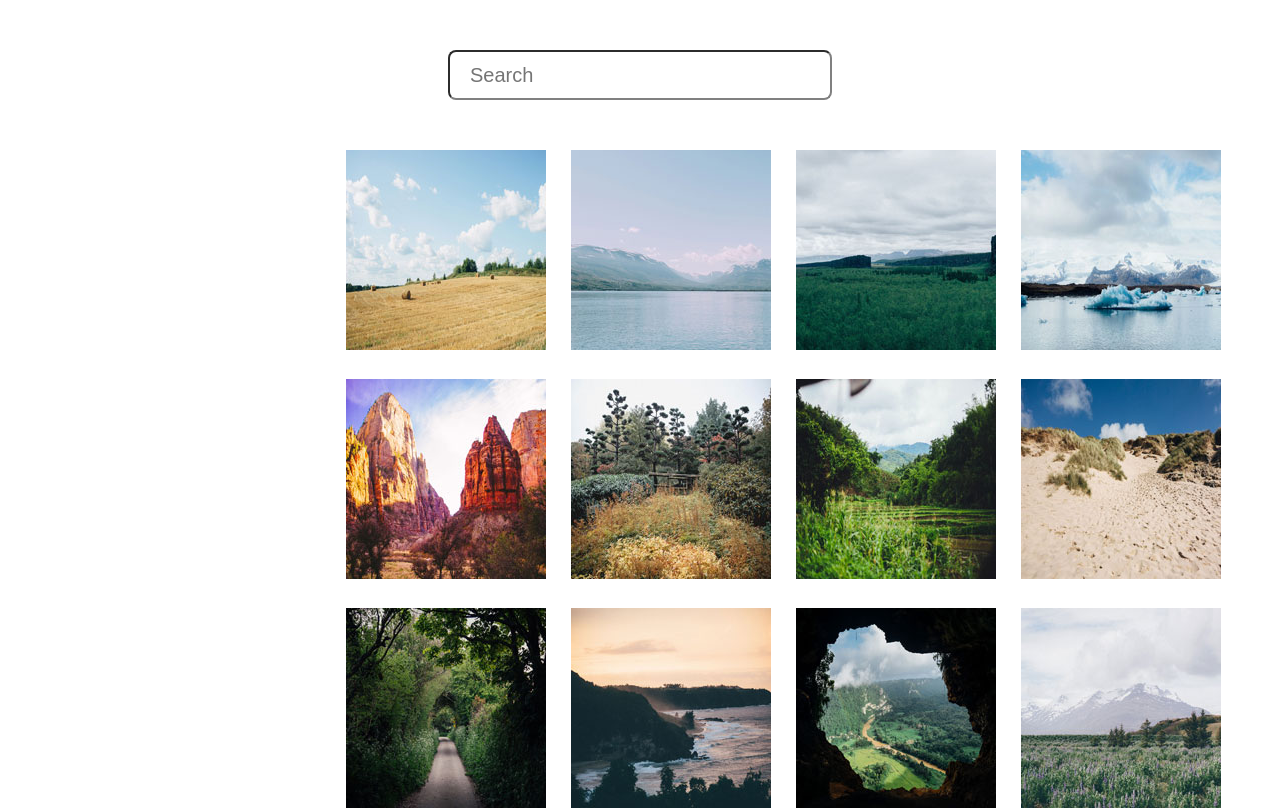
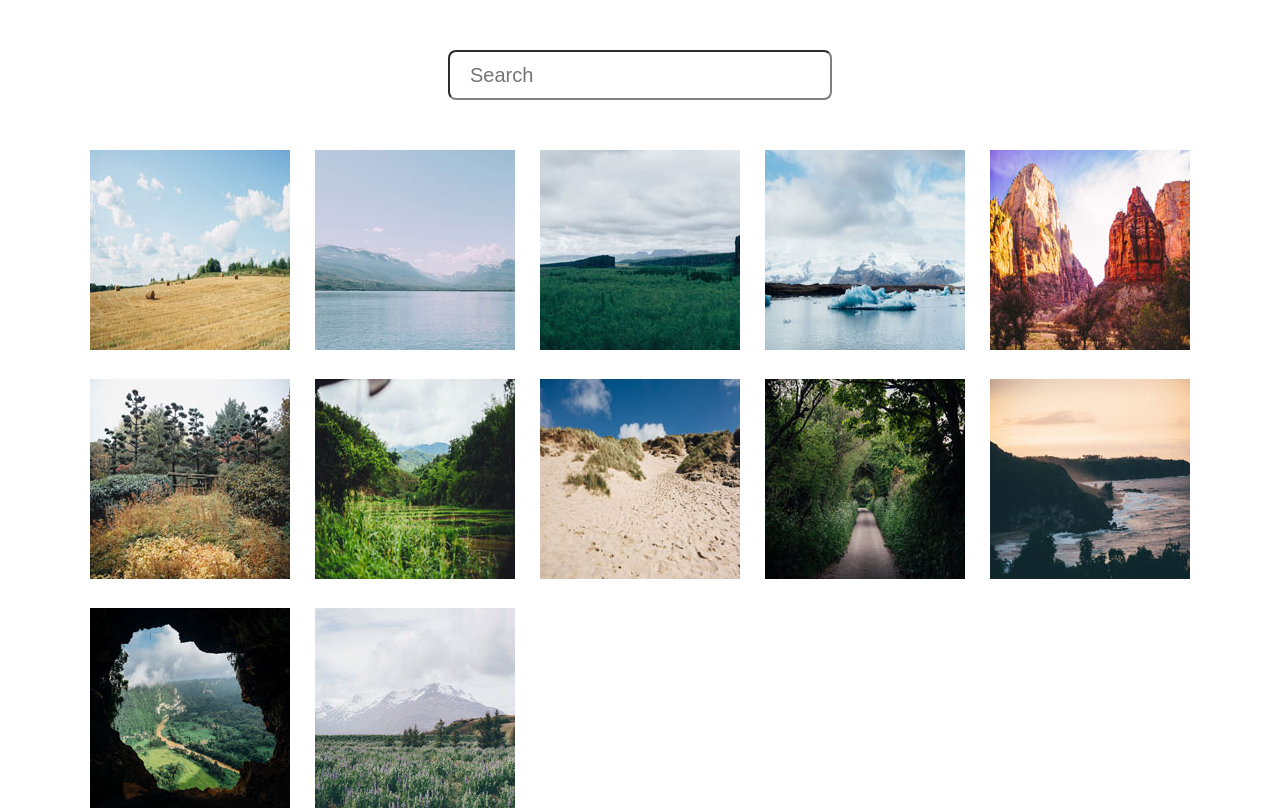
Before and after one commit to MartWolf/An-Interactive-Photo-Gallery, a plain HTML site: page Index.html in a window 1280 px wide. Drawn offline with Linux system fonts and the light colour scheme.

Commit message:
changed where the script tags where

```diff
--- a/Index.html
+++ b/Index.html
@@ -2,9 +2,6 @@
 <html  lang="en">
     <head>
         <title>Photo Gallery</title>
-        <script src="js/baguetteBox.min.js" async></script>
-        <script src="js/searchFilter.js"></script>
-        <script src="js/app.js" async></script>
         <link rel="stylesheet" href="css/baguetteBox.min.css">
         <link rel="stylesheet" href="css/styles.css">
     </head>
@@ -12,20 +9,25 @@
         <header>
             <input id="search" name="search" type="search" placeholder="Search">
         </header>
-        <div class="gallery">
-            <a href="photos/01.jpg" data-caption="I love hay bales. Took this snap on a drive through the countryside past some straw fields." ><img src="/photos/thumbnails/01.jpg" alt="Hay Bales"></a>
-            <a href="photos/02.jpg" data-caption="The lake was so calm today. We had a great view of the snow on the mountains from here."><img src="/photos/thumbnails/02.jpg" alt="Lake"></a>
-            <a href="photos/03.jpg" data-caption="I hiked to the top of the mountain and got this picture of the canyon and trees below."><img src="/photos/thumbnails/03.jpg" alt="Canyon"></a>
-            <a href="photos/04.jpg" data-caption="It was amazing to see an iceberg up close, it was so cold but didn’t snow today. "><img src="/photos/thumbnails/04.jpg" alt="Iceberg"></a>
-            <a href="photos/05.jpg" data-caption="The red cliffs were beautiful. It was really hot in the desert but we did a lot of walking through the canyons."><img src="/photos/thumbnails/05.jpg" alt="Desert"></a>
-            <a href="photos/06.jpg" data-caption="Fall is coming, I love when the leaves on the trees start to change color."><img src="/photos/thumbnails/06.jpg" alt="Fall"></a>
-            <a href="photos/07.jpg" data-caption="I drove past this plantation yesterday, everything is so green!"><img src="/photos/thumbnails/07.jpg" alt="Plantation"></a>
-            <a href="photos/08.jpg" data-caption="My summer vacation to the Oregon Coast. I love the sandy dunes!"><img src="/photos/thumbnails/08.jpg" alt="Dunes"></a>
-            <a href="photos/09.jpg" data-caption="We enjoyed a quiet stroll down this countryside lane. "><img src="/photos/thumbnails/09.jpg" alt="Countryside Lane"></a>
-            <a href="photos/10.jpg" data-caption="Sunset at the coast! The sky turned a lovely shade of orange."><img src="/photos/thumbnails/10.jpg" alt="Sunset"></a>
-            <a href="photos/11.jpg" data-caption="I did a tour of a cave today and the view of the landscape below was breathtaking."><img src="/photos/thumbnails/11.jpg" alt="Cave"></a>
-            <a href="photos/12.jpg" data-caption="I walked through this meadow of bluebells and got a good view of the snow on the mountain before the fog came in."><img src="/photos/thumbnails/12.jpg" alt="Bluebells"></a>
-        </div>
+
+            <div class="gallery">
+                <a href="photos/01.jpg" data-caption="I love hay bales. Took this snap on a drive through the countryside past some straw fields." ><img src="photos/thumbnails/01.jpg" alt="Hay Bales"></a>
+                <a href="photos/02.jpg" data-caption="The lake was so calm today. We had a great view of the snow on the mountains from here."><img src="photos/thumbnails/02.jpg" alt="Lake"></a>
+                <a href="photos/03.jpg" data-caption="I hiked to the top of the mountain and got this picture of the canyon and trees below."><img src="photos/thumbnails/03.jpg" alt="Canyon"></a>
+                <a href="photos/04.jpg" data-caption="It was amazing to see an iceberg up close, it was so cold but didn’t snow today. "><img src="photos/thumbnails/04.jpg" alt="Iceberg"></a>
+                <a href="photos/05.jpg" data-caption="The red cliffs were beautiful. It was really hot in the desert but we did a lot of walking through the canyons."><img src="photos/thumbnails/05.jpg" alt="Desert"></a>
+                <a href="photos/06.jpg" data-caption="Fall is coming, I love when the leaves on the trees start to change color."><img src="photos/thumbnails/06.jpg" alt="Fall"></a>
+                <a href="photos/07.jpg" data-caption="I drove past this plantation yesterday, everything is so green!"><img src="photos/thumbnails/07.jpg" alt="Plantation"></a>
+                <a href="photos/08.jpg" data-caption="My summer vacation to the Oregon Coast. I love the sandy dunes!"><img src="photos/thumbnails/08.jpg" alt="Dunes"></a>
+                <a href="photos/09.jpg" data-caption="We enjoyed a quiet stroll down this countryside lane. "><img src="photos/thumbnails/09.jpg" alt="Countryside Lane"></a>
+                <a href="photos/10.jpg" data-caption="Sunset at the coast! The sky turned a lovely shade of orange."><img src="photos/thumbnails/10.jpg" alt="Sunset"></a>
+                <a href="photos/11.jpg" data-caption="I did a tour of a cave today and the view of the landscape below was breathtaking."><img src="photos/thumbnails/11.jpg" alt="Cave"></a>
+                <a href="photos/12.jpg" data-caption="I walked through this meadow of bluebells and got a good view of the snow on the mountain before the fog came in."><img src="photos/thumbnails/12.jpg" alt="Bluebells"></a>
+            </div>
+
+        <script src="js/baguetteBox.min.js"></script>
+        <script src="js/searchFilter.js"></script>
+        <script src="js/app.js" async></script>
     </body>
 
 </html>
--- a/css/styles.css
+++ b/css/styles.css
@@ -11,16 +11,16 @@
 
 .gallery {
   display: grid;
-  grid-template-columns: 1fr 1fr 1fr 1fr;
+  grid-template-columns: repeat(auto-fit, minmax(200px, 200px));
   gap: 25px;
-  margin: 0 27%;
+  margin: 0 4%;
+  justify-content: center;
 }
 
 header{
     height: 150px;
     display: flex;
     justify-content: center;
-
 }
 
 input{
```
